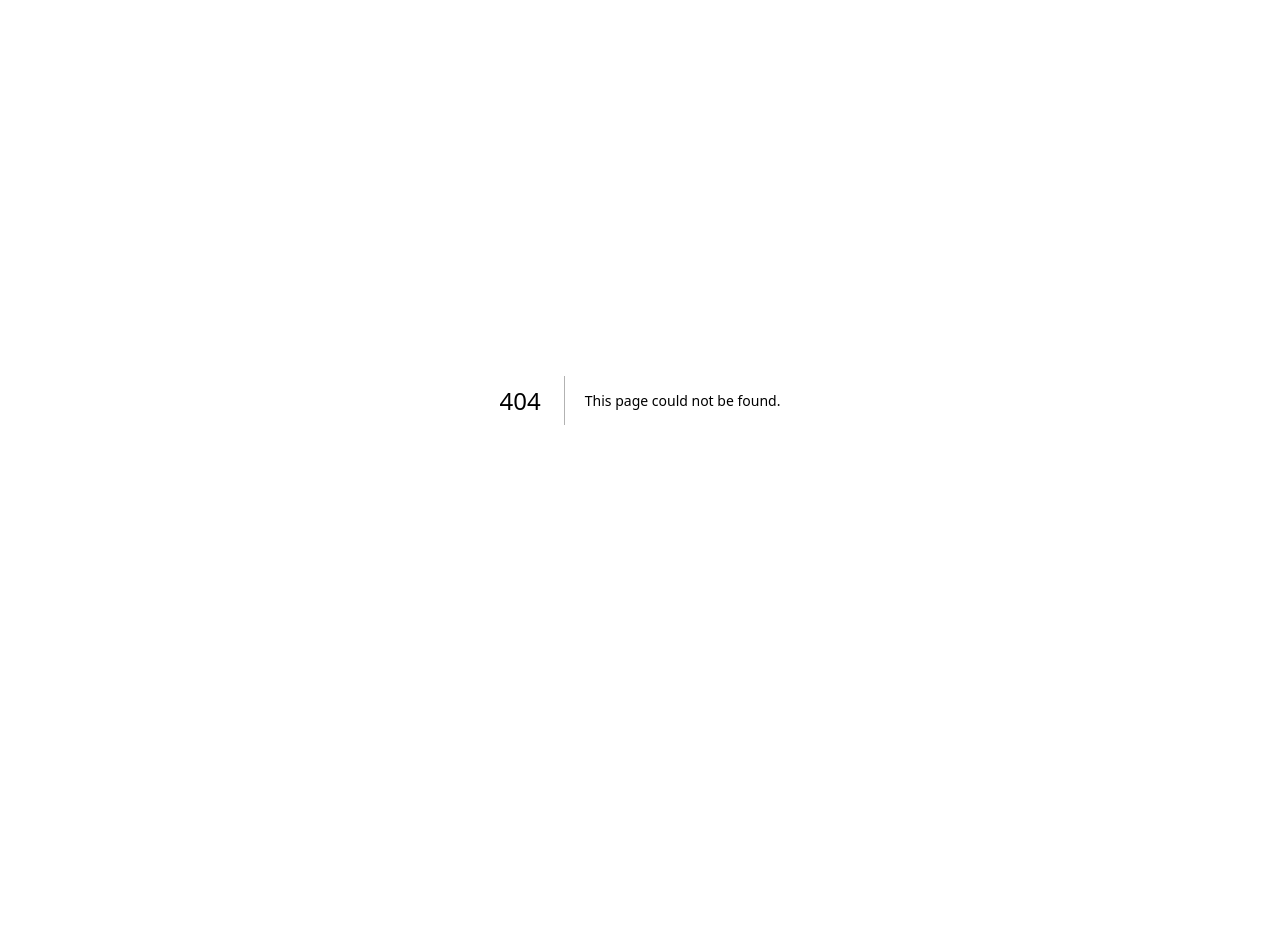
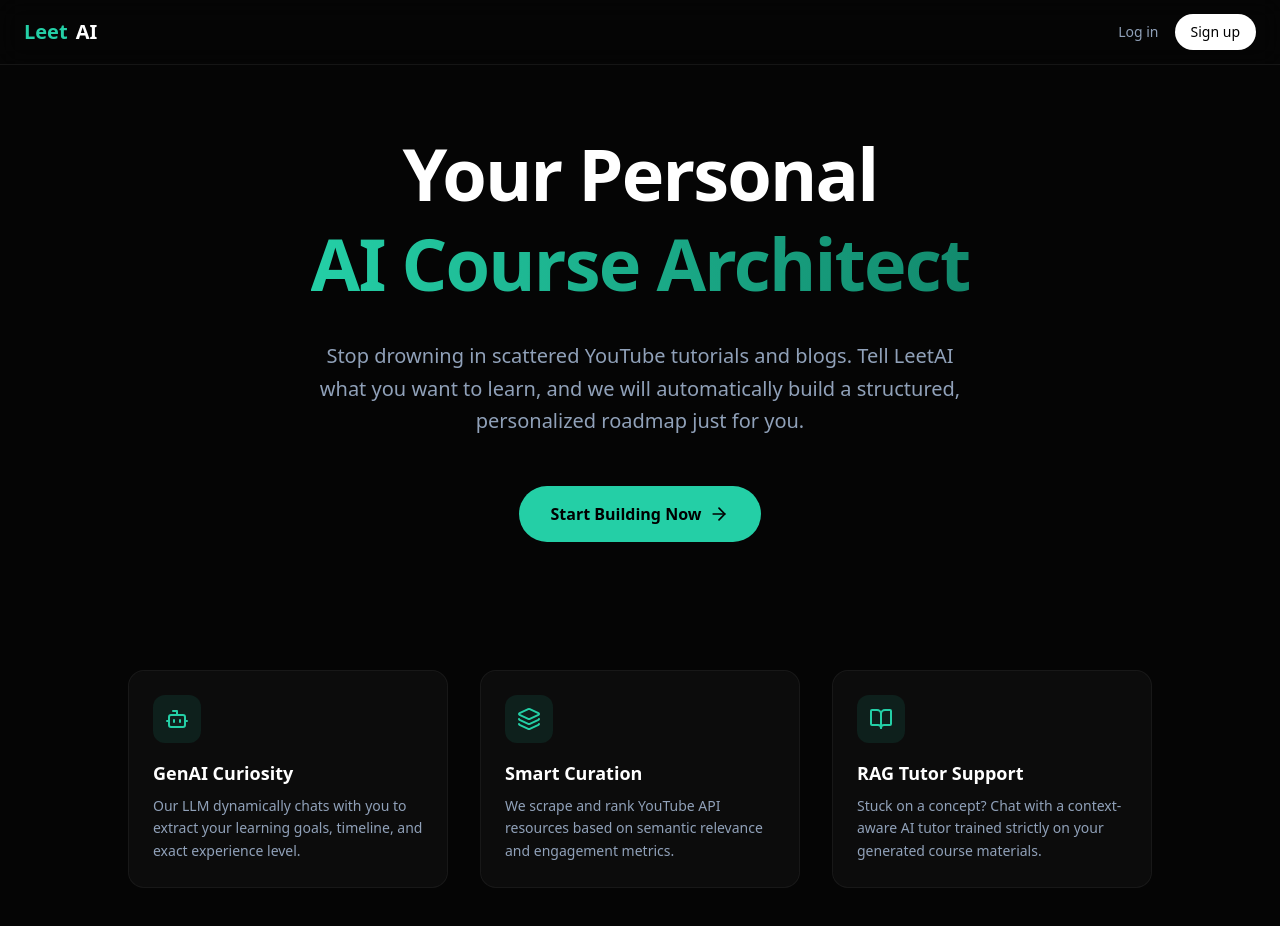
Before and after one commit to shreyansh-Geek/LeetAI, a Next.js app in the folder course-builder-frontend/: page / in a window 1280 px wide. Before the commit this address had no page. Shown: the top 926 px of the page. Before the commit the page ends 800 px from the top, so only its background shows below. Built offline with nearby package versions, Linux system fonts and the light colour scheme.

Commit message:
feat: build modern landing page with hero text and routing

```diff
--- /dev/null
+++ b/course-builder-frontend/app/page.tsx
@@ -0,0 +1,91 @@
+import Link from "next/link";
+import { ArrowRight, Bot, BookOpen, Layers } from "lucide-react";
+
+export default function LandingPage() {
+  return (
+    <div className="min-h-screen bg-[#050505] text-slate-200 font-sans selection:bg-[#24CFA6] selection:text-[#050505]">
+      {/* Navbar */}
+      <nav className="border-b border-neutral-800/50 bg-[#050505]/80 backdrop-blur-md fixed top-0 w-full z-50">
+        <div className="max-w-7xl mx-auto px-6 h-16 flex items-center justify-between">
+          <div className="flex items-center gap-2">
+            <span className="text-[#24CFA6] font-bold text-xl">Leet</span>
+            <span className="text-white font-bold text-xl">AI</span>
+          </div>
+          <div className="flex items-center gap-4">
+            <Link
+              href="/login"
+              className="text-sm font-medium text-slate-400 hover:text-white transition-colors"
+            >
+              Log in
+            </Link>
+            <Link
+              href="/signup"
+              className="text-sm font-medium bg-white text-black px-4 py-2 rounded-full hover:bg-slate-200 transition-colors"
+            >
+              Sign up
+            </Link>
+          </div>
+        </div>
+      </nav>
+
+      {/* Hero Section */}
+      <main className="pt-32 pb-16 px-6">
+        <div className="max-w-4xl mx-auto text-center space-y-8">
+          <h1 className="text-5xl md:text-7xl font-bold tracking-tight text-white leading-tight">
+            Your Personal <br />
+            <span className="text-transparent bg-clip-text bg-gradient-to-r from-[#24CFA6] to-[#128a6d]">
+              AI Course Architect
+            </span>
+          </h1>
+
+          <p className="text-lg md:text-xl text-slate-400 max-w-2xl mx-auto leading-relaxed">
+            Stop drowning in scattered YouTube tutorials and blogs. Tell LeetAI what you want to learn, and we will automatically build a structured, personalized roadmap just for you.
+          </p>
+
+          <div className="flex flex-col sm:flex-row items-center justify-center gap-4 pt-4">
+            <Link
+              href="/signup"
+              className="group flex items-center justify-center gap-2 w-full sm:w-auto bg-[#24CFA6] text-black px-8 py-4 rounded-full font-semibold hover:bg-[#20ba95] transition-all transform hover:scale-[1.02] active:scale-[0.98]"
+            >
+              Start Building Now
+              <ArrowRight className="w-5 h-5 group-hover:translate-x-1 transition-transform" />
+            </Link>
+          </div>
+        </div>
+
+        {/* Feature Grid */}
+        <div className="max-w-5xl mx-auto mt-32 grid md:grid-cols-3 gap-8">
+          <div className="p-6 rounded-2xl bg-neutral-900/40 border border-neutral-800/50">
+            <div className="w-12 h-12 rounded-xl bg-[#24CFA6]/10 flex items-center justify-center mb-4">
+              <Bot className="w-6 h-6 text-[#24CFA6]" />
+            </div>
+            <h3 className="text-lg font-semibold text-white mb-2">GenAI Curiosity</h3>
+            <p className="text-sm text-slate-400 leading-relaxed">
+              Our LLM dynamically chats with you to extract your learning goals, timeline, and exact experience level.
+            </p>
+          </div>
+
+          <div className="p-6 rounded-2xl bg-neutral-900/40 border border-neutral-800/50">
+            <div className="w-12 h-12 rounded-xl bg-[#24CFA6]/10 flex items-center justify-center mb-4">
+              <Layers className="w-6 h-6 text-[#24CFA6]" />
+            </div>
+            <h3 className="text-lg font-semibold text-white mb-2">Smart Curation</h3>
+            <p className="text-sm text-slate-400 leading-relaxed">
+              We scrape and rank YouTube API resources based on semantic relevance and engagement metrics.
+            </p>
+          </div>
+
+          <div className="p-6 rounded-2xl bg-neutral-900/40 border border-neutral-800/50">
+            <div className="w-12 h-12 rounded-xl bg-[#24CFA6]/10 flex items-center justify-center mb-4">
+              <BookOpen className="w-6 h-6 text-[#24CFA6]" />
+            </div>
+            <h3 className="text-lg font-semibold text-white mb-2">RAG Tutor Support</h3>
+            <p className="text-sm text-slate-400 leading-relaxed">
+              Stuck on a concept? Chat with a context-aware AI tutor trained strictly on your generated course materials.
+            </p>
+          </div>
+        </div>
+      </main>
+    </div>
+  );
+}
```
